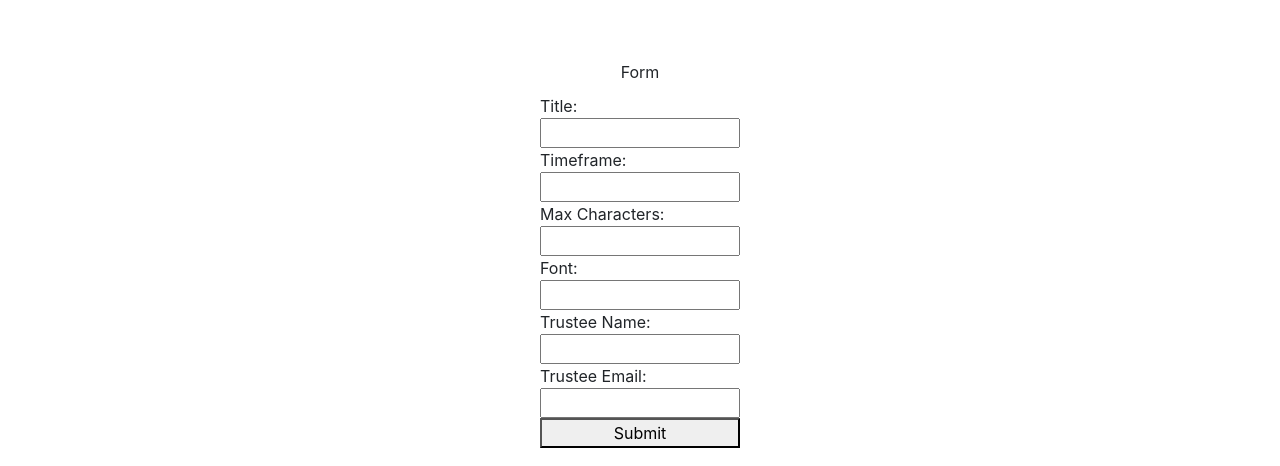
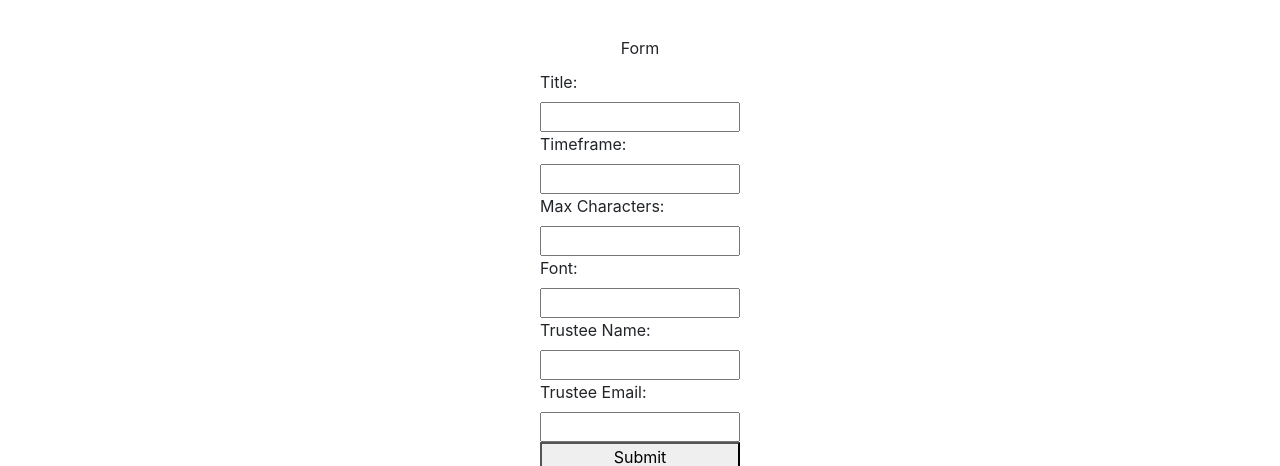
Before and after one commit to theMVPshop/DT02, a React (Create React App) app in the folder draftrr-react/: page /dashboard in a window 1280 px wide. Shown: the part 179-645 px from the top of the page. Built offline with nearby package versions, Linux system fonts and the light colour scheme; no server answers; what netlify-identity-widget would draw is missing.

Commit message:
dashboard typo fix

```diff
--- a/draftrr-react/src/components/Dashboard/Dashboard.jsx
+++ b/draftrr-react/src/components/Dashboard/Dashboard.jsx
@@ -81,17 +81,17 @@ export const Dashboard = () => {
             <div>
                 <form onSubmit={handleSubmit} style={{display: 'flex', flexDirection: 'column', width: '200px', justifyContent: 'center', height: '500px'}}>
                 <div style={{display: 'flex', justifyContent: 'center', marginBottom: '10px'}}>Form</div>
-                    <lable for='title'>Title: </lable>
+                    <label htmlFor='title'>Title: </label>
                     <input onChange={handleChange} type='text' name='title'/>
-                    <lable for='timeFrame'>Timeframe: </lable>
+                    <label htmlFor='timeFrame'>Timeframe: </label>
                     <input onChange={handleChange} type='number' name='timeFrame'/>
-                    <lable for='maxCharacters'>Max Characters: </lable>
+                    <label htmlFor='maxCharacters'>Max Characters: </label>
                     <input onChange={handleChange} type='number' name='maxCharacters'/>
-                    <lable  for='font'>Font: </lable>
+                    <label  htmlFor='font'>Font: </label>
                     <input onChange={handleChange} type='text' name='font'/>
-                    <lable for='trusteeName'>Trustee Name: </lable>
+                    <label htmlFor='trusteeName'>Trustee Name: </label>
                     <input onChange={handleChange} type='text' name='trusteeName'/>
-                    <lable for='trusteeEmail'>Trustee Email: </lable>
+                    <label htmlFor='trusteeEmail'>Trustee Email: </label>
                     <input onChange={handleChange} type='email' name='trusteeEmail'/>
                     <button type='submit'>Submit</button>
                 </form>
```
